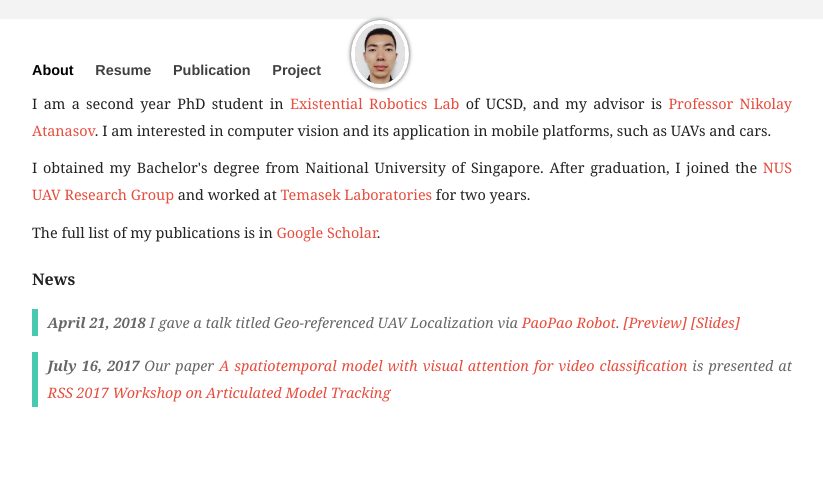
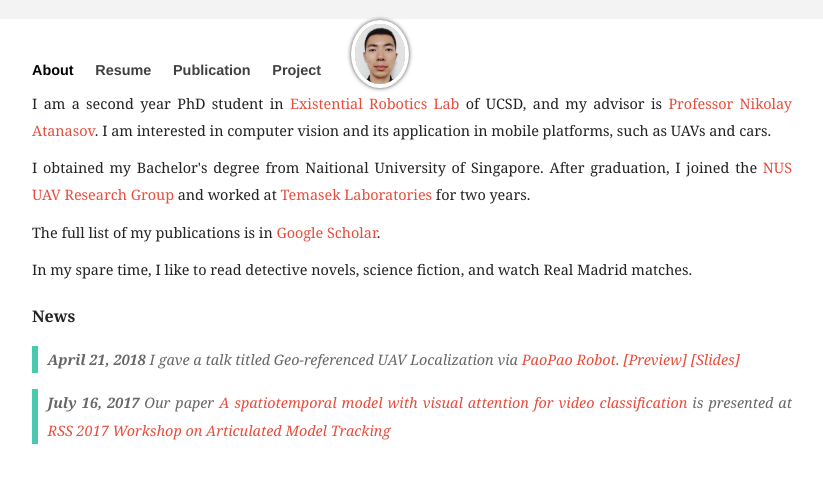
Before and after one commit to moshanATucsd/moshanATucsd.github.io, a Jekyll site: the page built from index.html, in a window 1280 px wide. Shown: the top 483 px of the page, without its empty margins (228-1051 px from the left). Built offline with Jekyll 4.4.1, drawn with Linux system fonts in a browser that asks for light colours; nearby versions of some CDN libraries.

Commit message:
add hobbies

```diff
--- a/index.html
+++ b/index.html
@@ -19,6 +19,10 @@ title: Mo Shan's homepage
     The full list of my publications is in <a href="https://scholar.google.com/citations?user=7sb-pdUAAAAJ&hl=en">Google Scholar</a>.
     </p>
 
+    <p>
+    In my spare time, I like to read detective novels, science fiction, and watch Real Madrid matches.
+    </p>
+
 </section>
 
 {% include news.html %}
```
